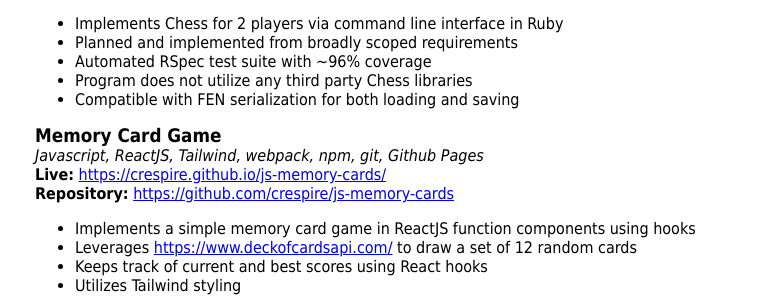
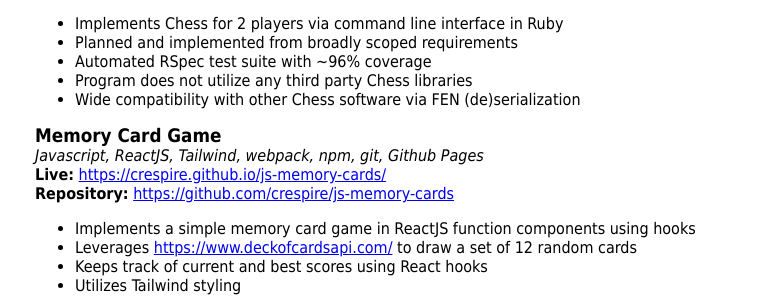
Before and after one commit to crespire/crespire, a Jekyll site: the page built from resume.md, in a window 1280 px wide and 900 px high, scrolled down 895 px. Shown: the part 170-467 px from the top of the window, without its empty margins (5-775 px from the left). Built offline with Jekyll 4.4.1, drawn with Linux system fonts in a browser that asks for light colours; our own code applies the rules of GitHub Pages for plain Markdown files.

Commit message:
fix: typo in resume bullets

```diff
--- a/resume.md
+++ b/resume.md
@@ -51,7 +51,7 @@ _Ruby, RSpec, git_
 * Planned and implemented from broadly scoped requirements
 * Automated RSpec test suite with ~96% coverage
 * Program does not utilize any third party Chess libraries
-* Compatible with FEN serialization for both loading and saving
+* Wide compatibility with other Chess software via FEN (de)serialization
 
 ### Memory Card Game
 _Javascript, ReactJS, Tailwind, webpack, npm, git, Github Pages_
```
